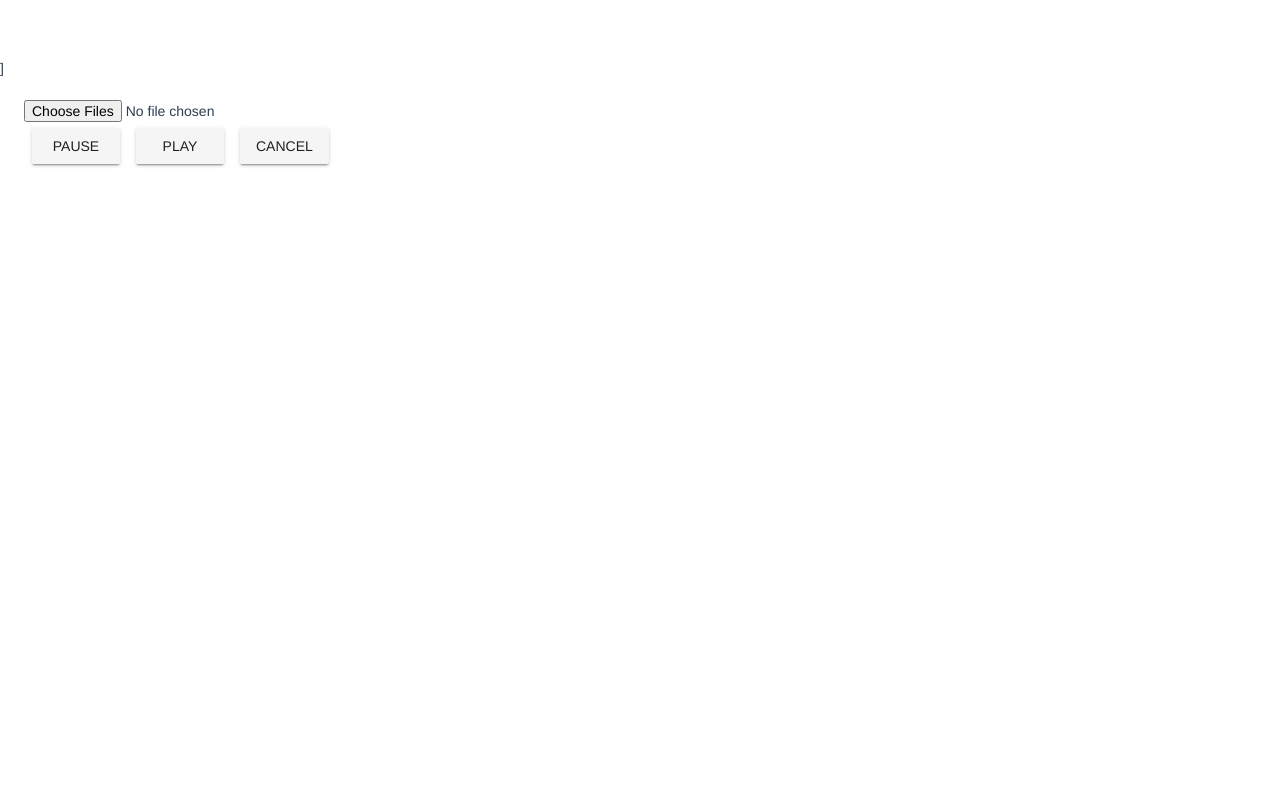
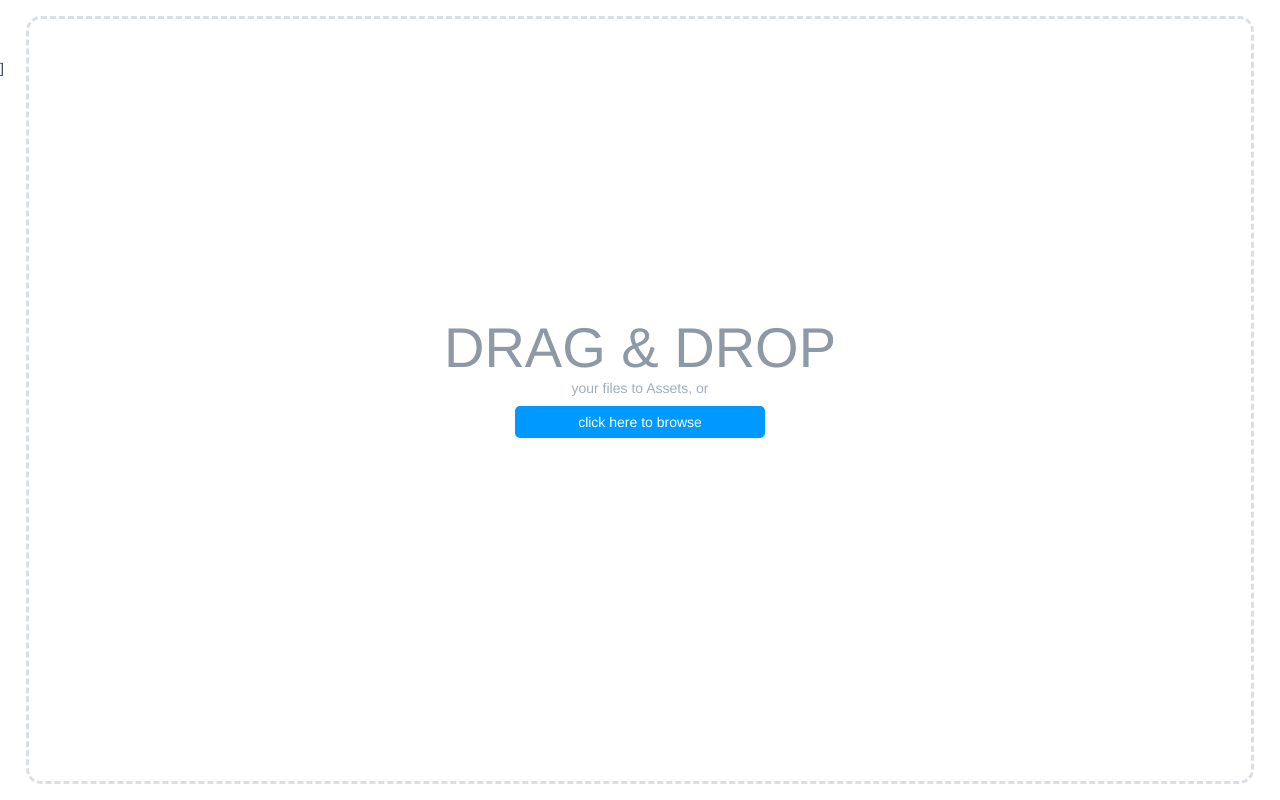
Before and after one commit to dannytan/dismango, a Vue app: page /#/ in a window 1280 px wide. Built offline with nearby package versions, Linux system fonts and the light colour scheme.

Commit message:
Styling progress for file input

```diff
--- a/src/components/Home.vue
+++ b/src/components/Home.vue
@@ -1,7 +1,28 @@
 <template>
   <v-container fluid>
     <!--<h1>TiSK</h1>-->
+
     <v-layout row>
+      <div class="wrapper">
+        <div class="drop">
+          <div class="cont">
+            <!--<v-icon>cloud_upload</v-icon>-->
+            <div class="tit">
+              Drag & Drop
+            </div>
+            <div class="desc">
+              your files to Assets, or
+            </div>
+            <div class="browse">
+              click here to browse
+            </div>
+          </div>
+          <input id="files" multiple="true" name="files[]" type="file" />
+        </div>
+      </div>
+    </v-layout>
+
+    <!--<v-layout row>
       <input type="file"
              ref="image"
              accept="image/*"
@@ -15,7 +36,7 @@
       <v-btn @click="pause">Pause</v-btn>
       <v-btn @click="play">Play</v-btn>
       <v-btn @click="cancel">Cancel</v-btn>
-    </v-layout>
+    </v-layout>-->
 
     <div class="root" v-if="allImgFiles.length > 0">
       <SortableList lockAxis="y" v-model="allImgFiles">
@@ -196,5 +217,114 @@
 </script>
 
 <style scoped type="text/scss" lang="scss">
+  // TODO - Move styles to separate file
+  @import url(https://fonts.googleapis.com/css?family=Montserrat:400,700);
+  *,
+  *:before,
+  *:after {
+    -webkit-box-sizing: border-box;
+    -moz-box-sizing: border-box;
+    box-sizing: border-box;
+  }
+
+  body,
+  html {
+    font-family: "Montserrat", sans-serif;
+    font-size: 100%;
+    font-weight: 400;
+    background: white;
+    color: #323a44;
+    width: 100%;
+    height: 100%;
+    margin: 0;
+    padding: 0;
+    -webkit-font-smoothing: antialiased;
+    -moz-osx-font-smoothing: grayscale;
+  }
+
+  input:focus,
+  select:focus,
+  textarea:focus,
+  button:focus {
+    outline: none;
+  }
+
+  .wrapper {
+    width: 100%;
+    height: 100%;
+  }
+
+  .drop {
+    width: 96%;
+    height: 96%;
+    border: 3px dashed #DADFE3;
+    border-radius: 15px;
+    overflow: hidden;
+    text-align: center;
+    background: white;
+    -webkit-transition: all 0.5s ease-out;
+    -moz-transition: all 0.5s ease-out;
+    transition: all 0.5s ease-out;
+    margin: auto;
+    position: absolute;
+    top: 0;
+    left: 0;
+    bottom: 0;
+    right: 0;
+    /*&:hover
+     * cursor: pointer
+     * background: #f5f5f5 */
+  }
+  .drop .cont {
+    width: 500px;
+    height: 170px;
+    color: #8E99A5;
+    -webkit-transition: all 0.5s ease-out;
+    -moz-transition: all 0.5s ease-out;
+    transition: all 0.5s ease-out;
+    margin: auto;
+    position: absolute;
+    top: 0;
+    left: 0;
+    bottom: 0;
+    right: 0;
+  }
+  .drop .cont i {
+    font-size: 400%;
+    color: #8E99A5;
+    position: relative;
+  }
+  .drop .cont .tit {
+    font-size: 400%;
+    text-transform: uppercase;
+  }
+  .drop .cont .desc {
+    color: #A4AEBB;
+  }
+  .drop .cont .browse {
+    margin: 10px 25%;
+    color: white;
+    padding: 8px 16px;
+    border-radius: 5px;
+    background: #09f;
+  }
+  .drop input {
+    width: 100%;
+    height: 100%;
+    cursor: pointer;
+    background: red;
+    opacity: 0;
+    margin: auto;
+    position: absolute;
+    top: 0;
+    left: 0;
+    bottom: 0;
+    right: 0;
+  }
+  .drop .thumb {
+    height: 75px;
+    border: 1px solid #323a44;
+    margin: 10px 5px 0 0;
+  }
 
 </style>
```
